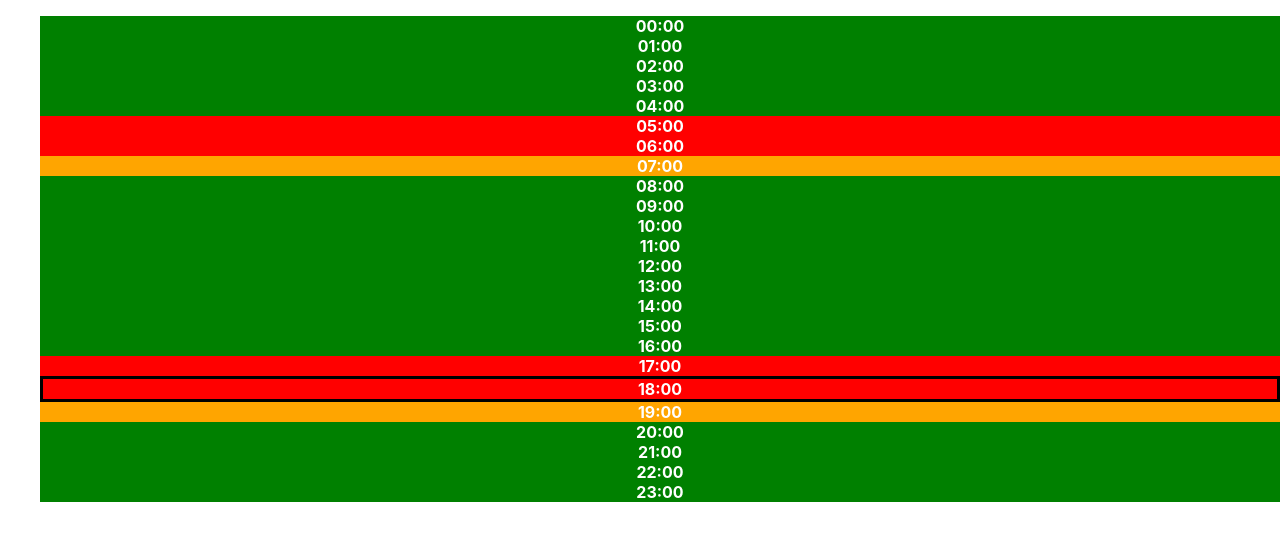
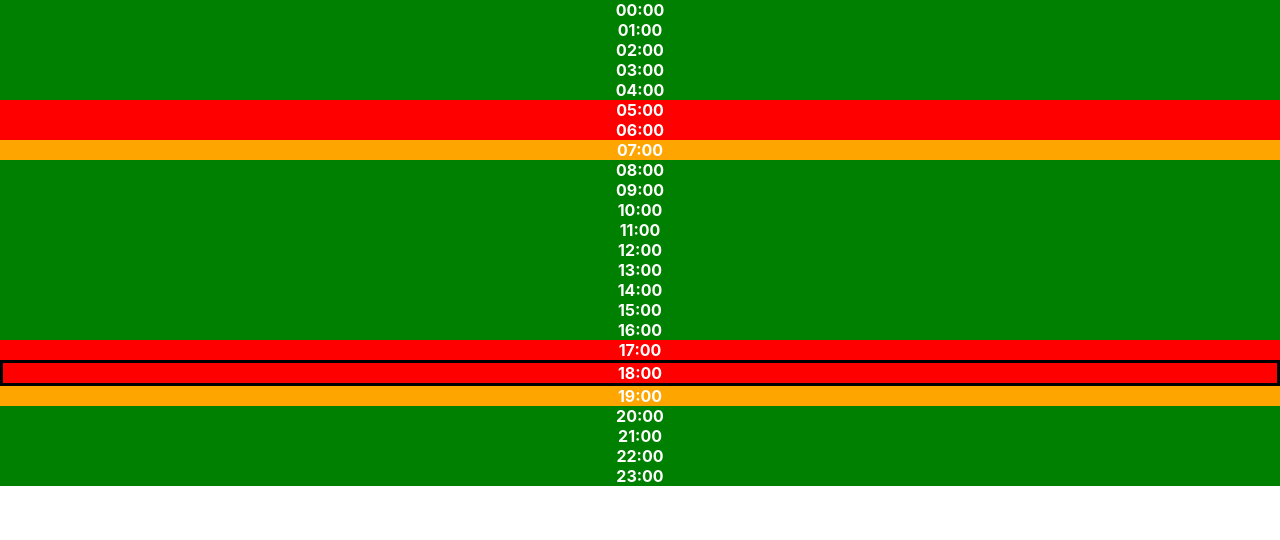
Before and after one commit to snerks/schedule01, a React (Create React App) app: page / in a window 1280 px wide. Shown: the top 540 px of the page. Built offline with nearby package versions, Linux system fonts and the light colour scheme.

Commit message:
Use divs

```diff
--- a/src/App.tsx
+++ b/src/App.tsx
@@ -47,9 +47,11 @@ class App extends Component {
     const currentDateTime = new Date();
     const currentHour = currentDateTime.getHours();
 
-    const timeUnitItems = this.timeUnits.map(timeUnit => (
-      <li
+    const timeUnitItems = this.timeUnits.map((timeUnit, index) => (
+      <div
+        key={index}
         style={{
+          paddingLeft: 0,
           fontWeight: "bold",
           backgroundColor: timeUnit.colour,
           color: "white",
@@ -58,7 +60,7 @@ class App extends Component {
       >
         {this.zeroFill(timeUnit.hour, 2)}
         :00
-      </li>
+      </div>
     ));
 
     return (
@@ -77,7 +79,15 @@ class App extends Component {
             Learn React
           </a>
         </header> */}
-        <ul style={{ listStyleType: "none" }}>{timeUnitItems}</ul>
+        <div
+          style={{
+            margin: 0,
+            listStyleType: "none",
+            listStylePosition: "inside"
+          }}
+        >
+          {timeUnitItems}
+        </div>
       </div>
     );
   }
```
